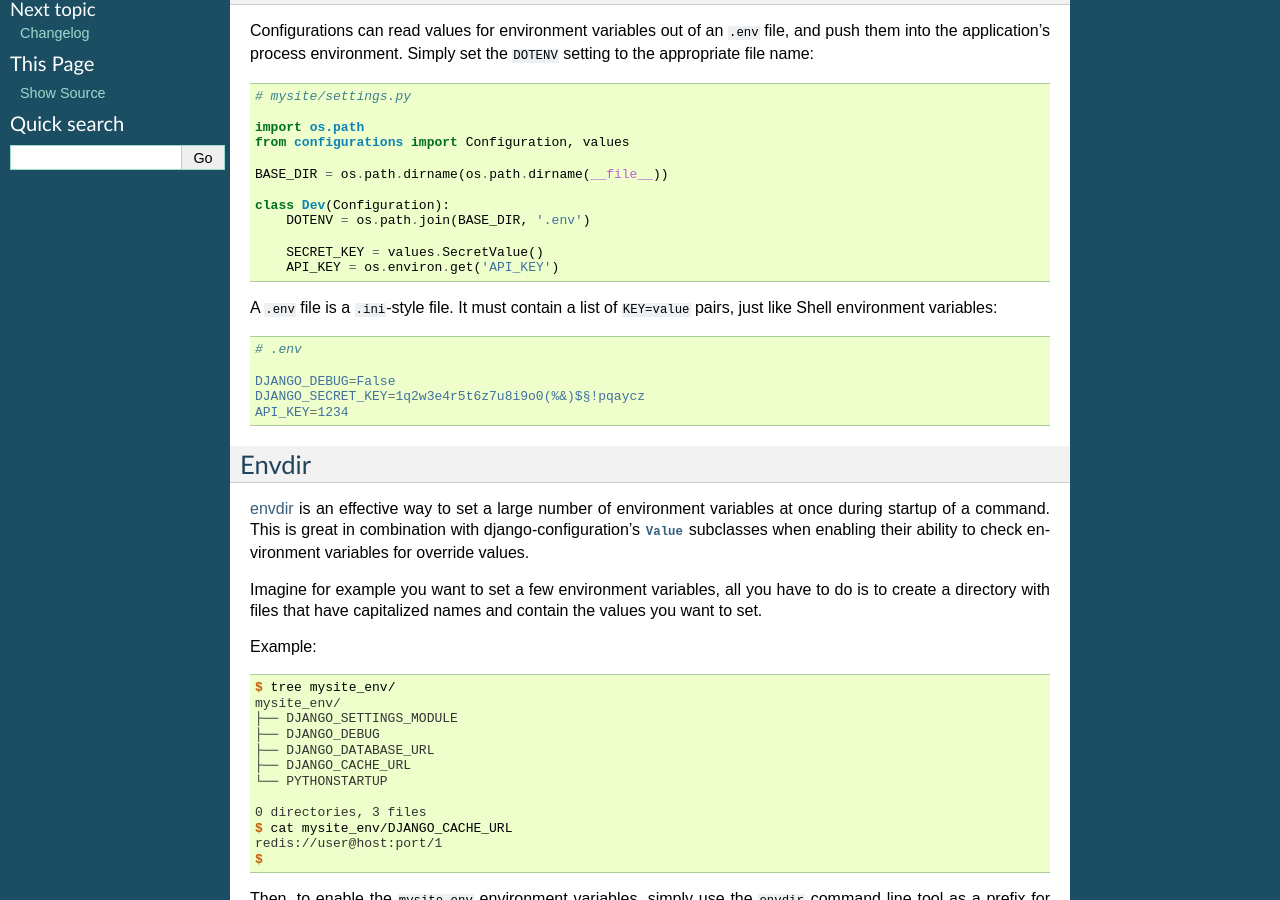
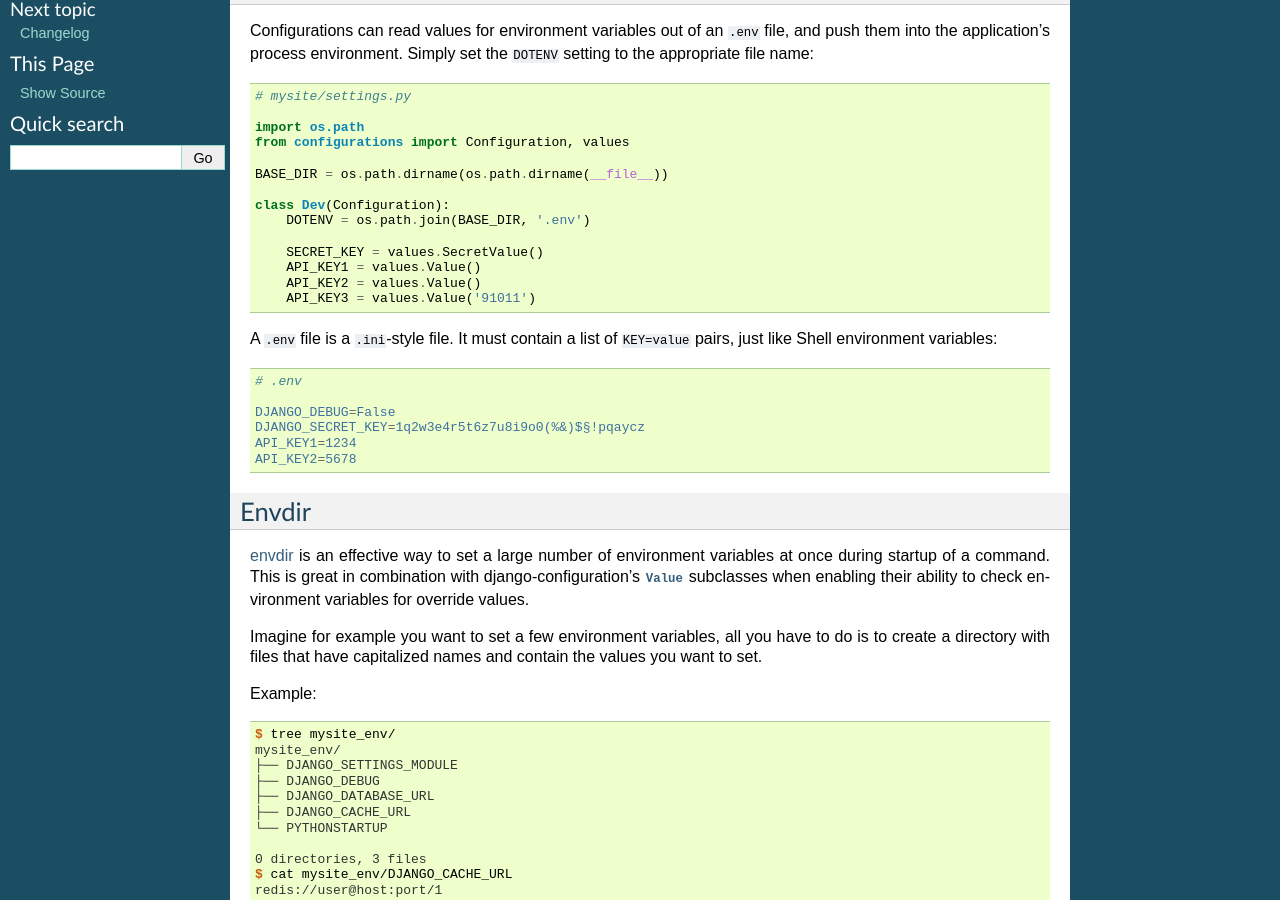
Before and after one commit to jazzband/django-configurations, a Sphinx documentation site: the page built from docs/cookbook.rst, in a window 1280 px wide and 900 px high, scrolled down 395 px. Built offline with Sphinx 7.4.7, drawn with Linux system fonts in a browser that asks for light colours.

Commit message:
Flesh out usage of values.Value() in .env

```diff
--- a/docs/cookbook.rst
+++ b/docs/cookbook.rst
@@ -40,7 +40,9 @@
        DOTENV = os.path.join(BASE_DIR, '.env')
 
        SECRET_KEY = values.SecretValue()
-       API_KEY = os.environ.get('API_KEY')
+       API_KEY1 = values.Value()
+       API_KEY2 = values.Value()
+       API_KEY3 = values.Value('91011')
 
 
 A ``.env`` file is a ``.ini``-style file. It must contain a list of
@@ -52,7 +54,8 @@
 
    DJANGO_DEBUG=False
    DJANGO_SECRET_KEY=1q2w3e4r5t6z7u8i9o0(%&)$§!pqaycz
-   API_KEY=1234
+   API_KEY1=1234
+   API_KEY2=5678
 
 Envdir
 ------
```
